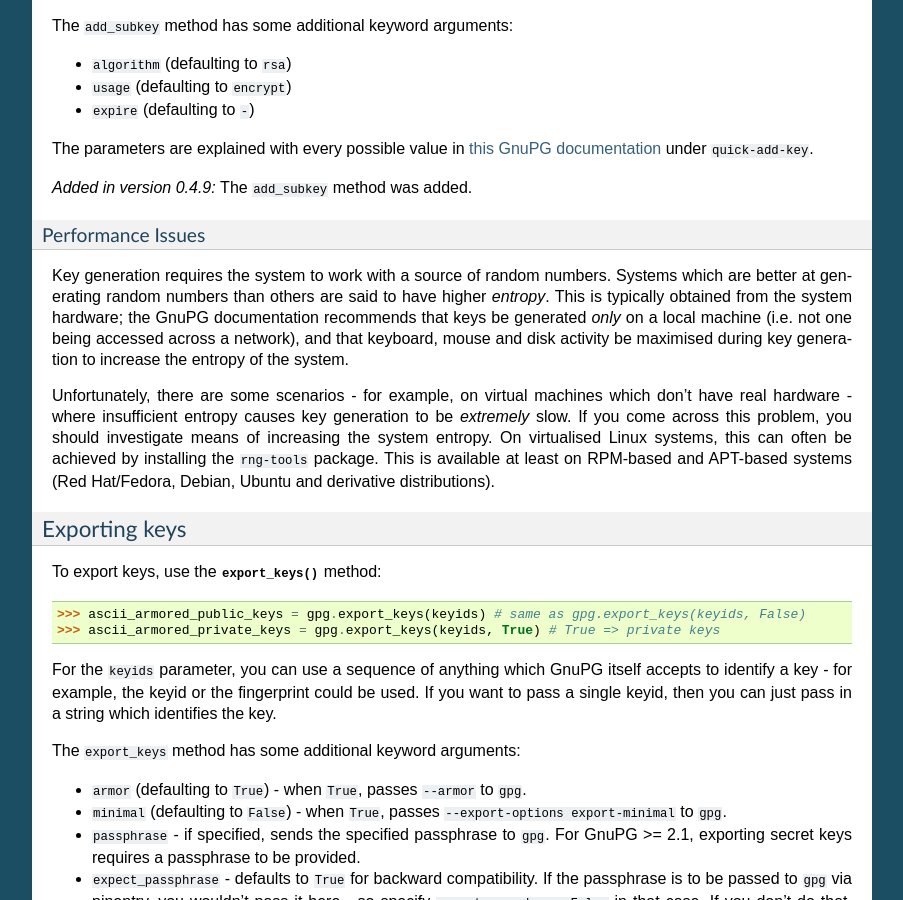
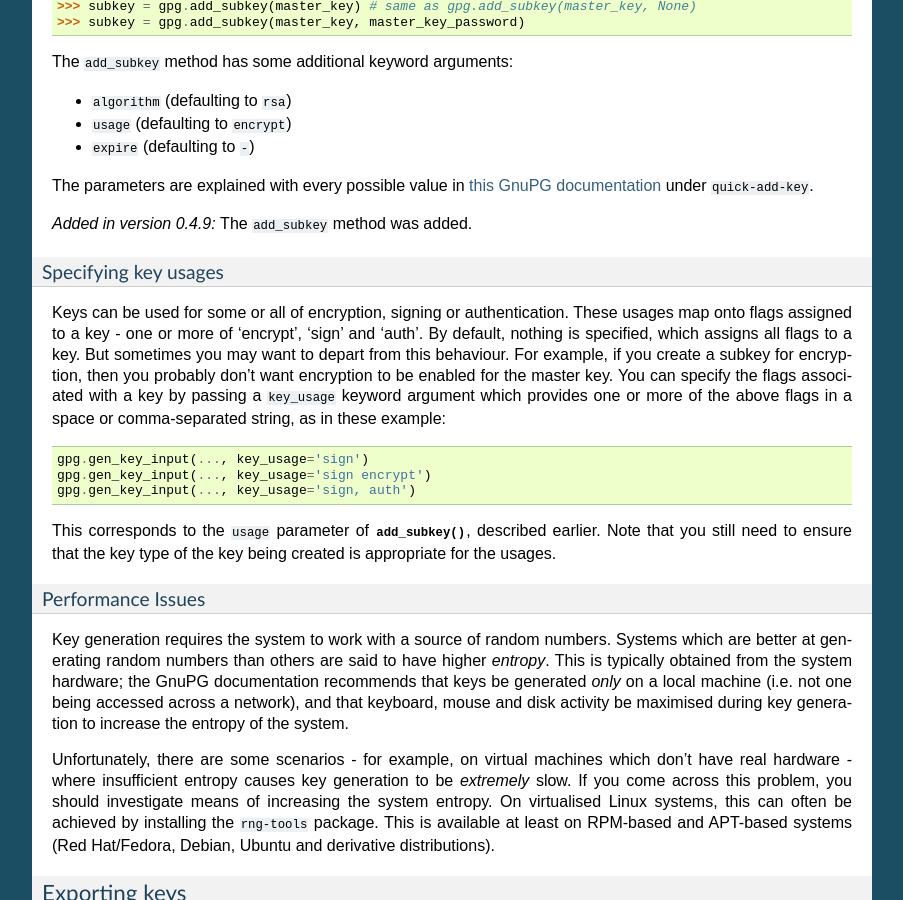
Before and after one commit to vsajip/python-gnupg, a Sphinx documentation site: the page built from docs/index.rst, in a window 1280 px wide and 900 px high, scrolled down 5398 px. Shown: the whole window, without its empty margins (198-1101 px from the left). Built offline with Sphinx 7.4.7, drawn with Linux system fonts in a browser that asks for light colours; some of the changed text lies outside the part shown.

Commit message:
Fix #194: Add documentation on specifying key usages.

```diff
--- a/docs/index.rst
+++ b/docs/index.rst
@@ -301,6 +301,9 @@ supply the following additional parameters:
 |               |                  |                                | non-empty passphrase is being supplied.     |
 +---------------+------------------+--------------------------------+---------------------------------------------+
 
+A complete list of key generation parameters can be found in the GnuPG documentation
+`here <https://www.gnupg.org/documentation/manuals/gnupg/Unattended-GPG-key-generation.html>`__.
+
 .. versionadded:: 0.4.7
    The ``no_protection`` keyword argument was added.
 
@@ -355,11 +358,34 @@ The ``add_subkey`` method has some additional keyword arguments:
 * ``usage`` (defaulting to ``encrypt``)
 * ``expire`` (defaulting to ``-``)
 
-The parameters are explained with every possible value in `this GnuPG documentation <https://www.gnupg.org/documentation/manuals/gnupg/OpenPGP-Key-Management.html>`_ under ``quick-add-key``.
+The parameters are explained with every possible value in `this GnuPG documentation
+<https://www.gnupg.org/documentation/manuals/gnupg/OpenPGP-Key-Management.html>`_
+under ``quick-add-key``.
 
 .. versionadded:: 0.4.9
    The ``add_subkey`` method was added.
 
+Specifying key usages
+^^^^^^^^^^^^^^^^^^^^^
+
+Keys can be used for some or all of encryption, signing or authentication. These
+usages map onto flags assigned to a key - one or more of 'encrypt', 'sign' and 'auth'.
+By default, nothing is specified, which assigns all flags to a key. But sometimes you
+may want to depart from this behaviour. For example, if you create a subkey for
+encryption, then you probably don't want encryption to be enabled for the master key.
+You can specify the flags associated with a key by passing a ``key_usage`` keyword
+argument which provides one or more of the above flags in a space or comma-separated
+string, as in these example:
+
+.. code-block:: python
+
+    gpg.gen_key_input(..., key_usage='sign')
+    gpg.gen_key_input(..., key_usage='sign encrypt')
+    gpg.gen_key_input(..., key_usage='sign, auth')
+
+This corresponds to the ``usage`` parameter of :meth:`add_subkey`, described earlier.
+Note that you still need to ensure that the key type of the key being created is
+appropriate for the usages.
 
 Performance Issues
 ^^^^^^^^^^^^^^^^^^
```
